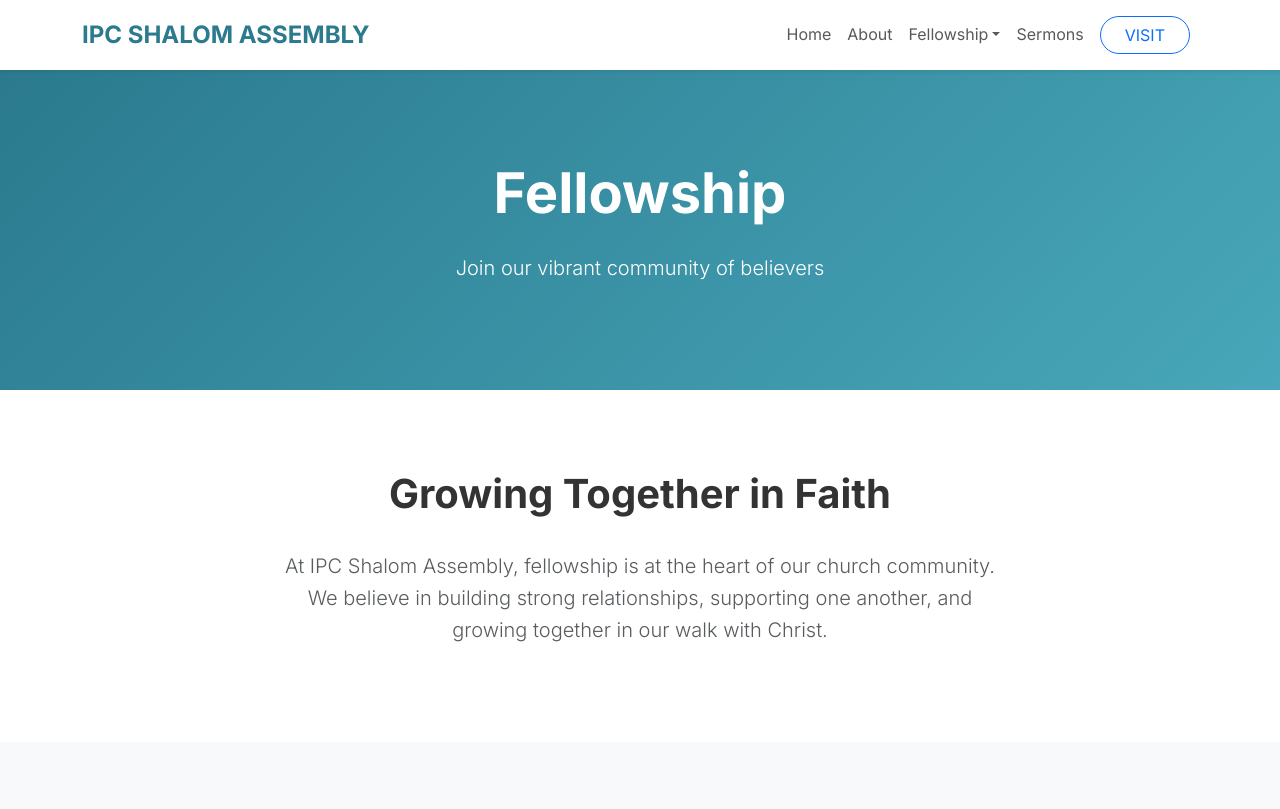
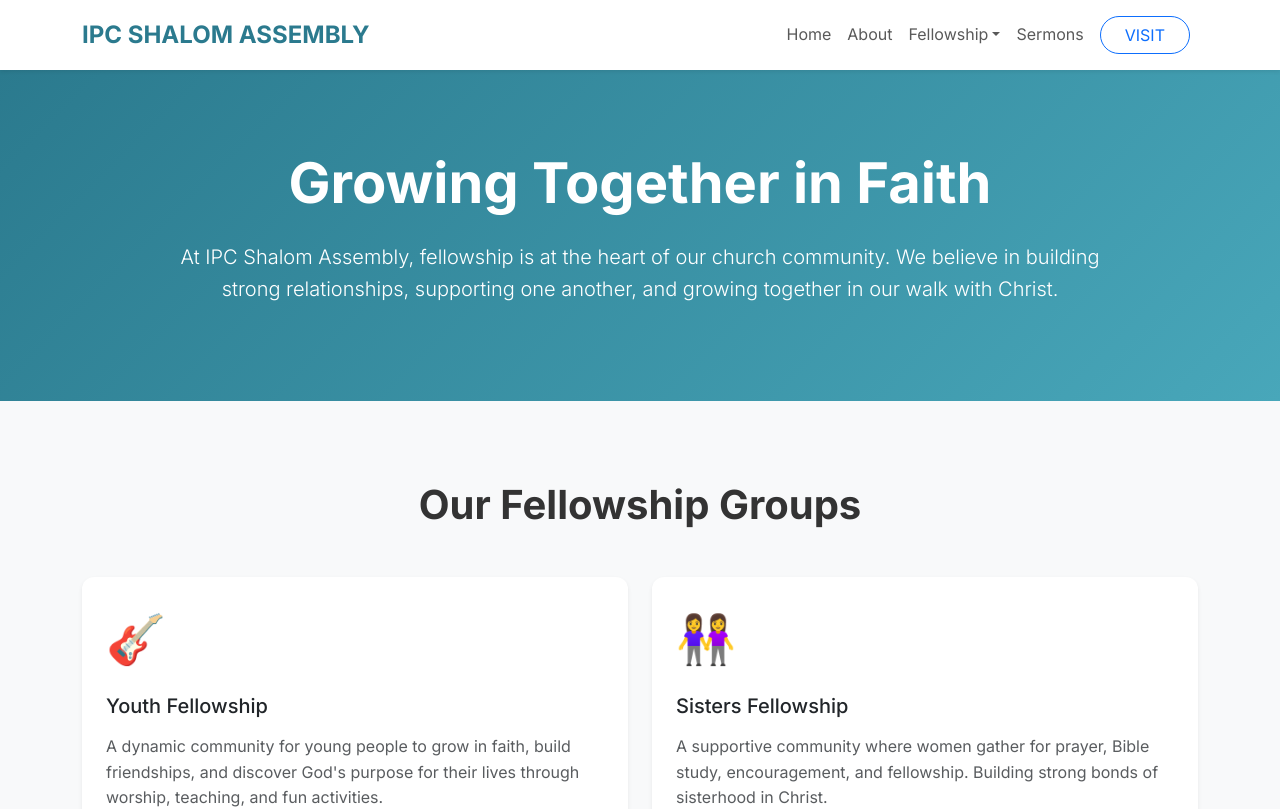
Before and after one commit to blessonznyck/ipcshalomassembly, a Next.js app: page /fellowship in a window 1280 px wide. Shown: the top 809 px of the page. Built offline with nearby package versions, Linux system fonts and the light colour scheme.

Commit message:
chore: felowship title changes

```diff
--- a/src/app/fellowship/page.js
+++ b/src/app/fellowship/page.js
@@ -9,24 +9,14 @@ export default function Fellowship() {
       {/* Page Header */}
       <section className="hero-section" style={{ minHeight: '40vh' }}>
         <Container>
-          <h1 className="display-4 fw-bold">Fellowship</h1>
-          <p className="lead">Join our vibrant community of believers</p>
-        </Container>
-      </section>
-
-      {/* Introduction */}
-      <section className="section">
-        <Container>
-          <Row>
-            <Col lg={8} className="mx-auto text-center">
-              <h2 className="section-title">Growing Together in Faith</h2>
-              <p className="lead text-muted">
+          <Col lg={10} className="mx-auto text-center">
+              <h1 className="section-title text-white">Growing Together in Faith</h1>
+              <p className="lead text-white">
                 At IPC Shalom Assembly, fellowship is at the heart of our church community.
                 We believe in building strong relationships, supporting one another,
                 and growing together in our walk with Christ.
               </p>
             </Col>
-          </Row>
         </Container>
       </section>
 
```
